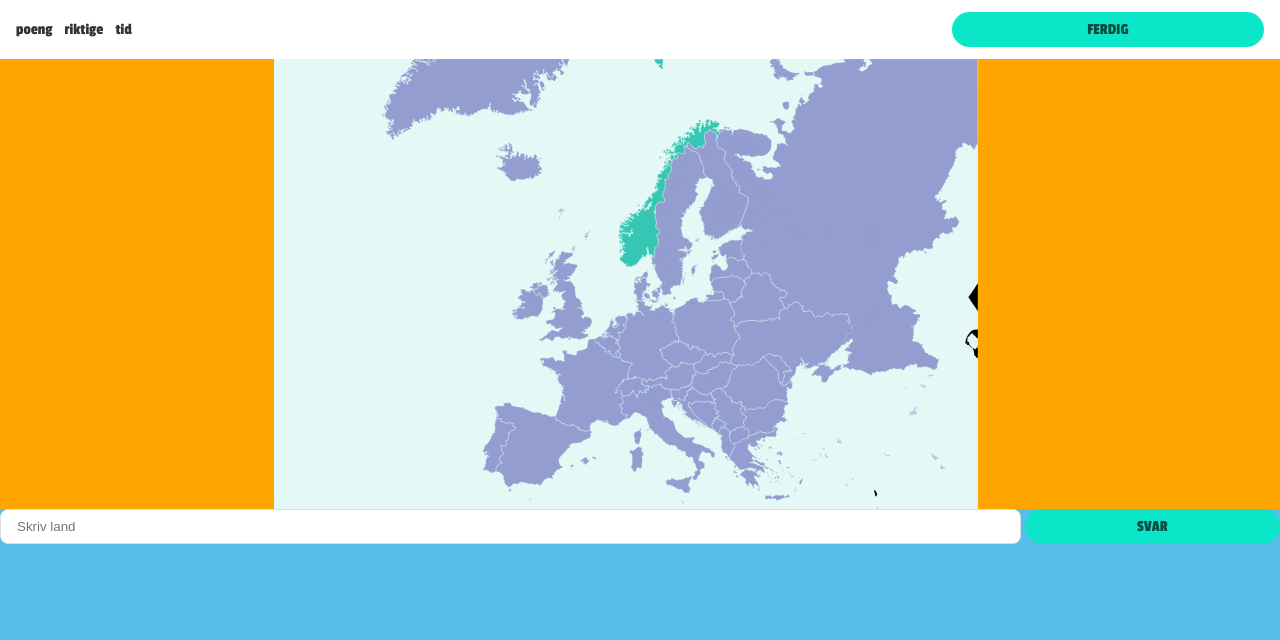
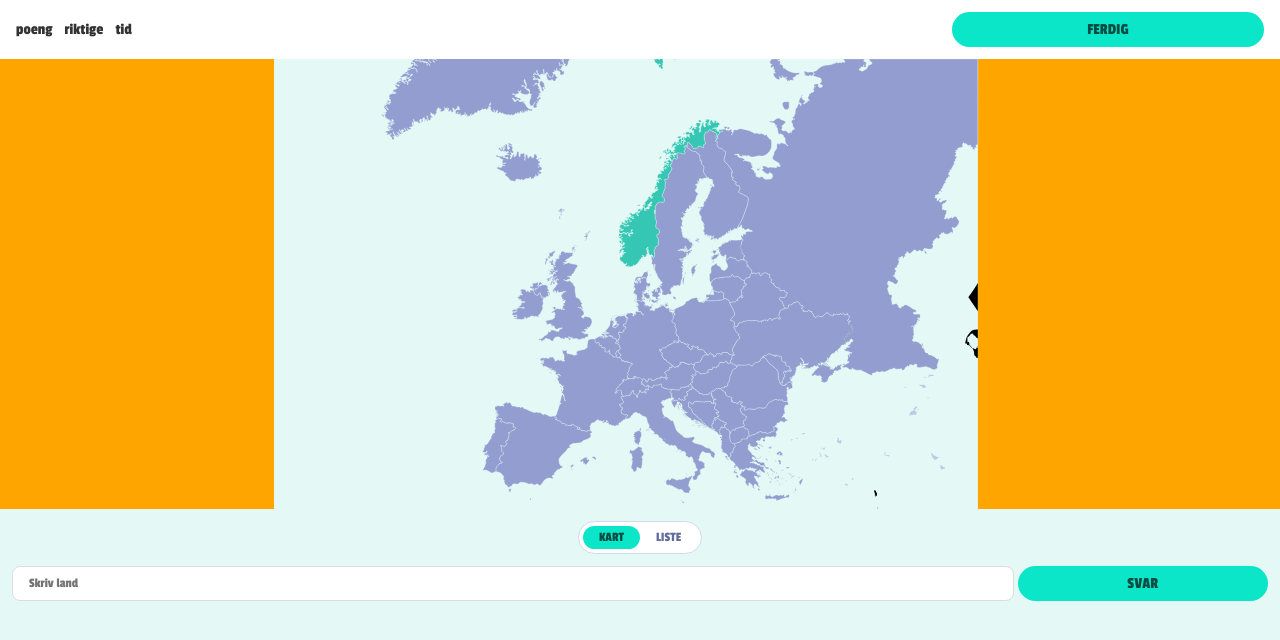
Before and after one commit to shady356/country-game, a Vue app: page /play in a window 1280 px wide. Shown: the top 640 px of the page. Built offline with nearby package versions, Linux system fonts and the light colour scheme.

Commit message:
feat: bas- tabs

```diff
--- a/public/index.html
+++ b/public/index.html
@@ -1,5 +1,5 @@
 <!DOCTYPE html>
-<html lang="">
+<html lang="no">
   <head>
     <meta charset="utf-8">
     <meta http-equiv="X-UA-Compatible" content="IE=edge">
--- a/src/App.vue
+++ b/src/App.vue
@@ -15,8 +15,8 @@
 body {
   margin: 0;
   padding: 0;
-  background: #56BEEB;
-  color: #fff;
+  background: #E4F9F5;
+  color: #616B9C;
   font-family: 'Passion One', cursive;
 }
 ul {
--- a/src/components/Game.vue
+++ b/src/components/Game.vue
@@ -1,8 +1,16 @@
 <template>
-  <div>
+  <div class="game">
     <div class="map-wrapper">
       <EuropeMap class="map-wrapper__map" />
     </div>
+    <BaseTabs class="select-view-tabs">
+      <BaseTab :active="isTabSelected(0)" @click="selectTab(0)">
+        Kart
+      </BaseTab>
+      <BaseTab :active="isTabSelected(1)" @click="selectTab(1)">
+        Liste
+      </BaseTab>
+    </BaseTabs>
     <div class="footer">
       <BaseInput class="footer__input" />
       <BaseButton theme="cta" class="footer__button">Svar</BaseButton>
@@ -12,18 +20,40 @@
 
 <script>
 import BaseInput from '@/components/base/BaseInput'
+import BaseTabs from '@/components/base/BaseTabs'
+import BaseTab from '@/components/base/BaseTab'
 import EuropeMap from '@/components/EuropeMap'
 import BaseButton from '@/components/base/BaseButton.vue'
 export default {
   components: {
     BaseInput,
     EuropeMap,
-    BaseButton
+    BaseButton,
+    BaseTabs,
+    BaseTab
+  },
+  data() {
+    return {
+      selectedTabIndex: 0
+    }
+  },
+  methods: {
+    isTabSelected(index) {
+      return this.selectedTabIndex === index
+    },
+    selectTab(index) {
+      this.selectedTabIndex = index
+    }
   }
 }
 </script>
 
 <style lang="scss" scoped>
+.game {
+  display: flex;
+  flex-direction: column;
+  align-items: center;
+  gap: var(--size-4);
   .map-wrapper {
     width: 100%;
     height: 450px;
@@ -33,10 +63,15 @@ export default {
       background: orange;
     }
   }
+  .select-view-tabs {
+    width: fit-content;
+  }
   .footer {
     display: flex;
     justify-content: space-between;
+    width: 100%;
     gap: var(--size-2);
+    padding: 0 var(--size-4);
 
     &__input {
       width: 80%;
@@ -45,4 +80,5 @@ export default {
       width: 20%;
     }
   }
+}
 </style>
--- a/src/components/base/BaseInput.vue
+++ b/src/components/base/BaseInput.vue
@@ -17,6 +17,7 @@ export default {
   background: #fff;
   border: 1px solid #ddd;
   border-radius: var(--size-3);
-  padding: var(--size-3) var(--size-5)
+  padding: var(--size-3) var(--size-5);
+  font-family: 'Passion One', cursive;
 }
 </style>
--- /dev/null
+++ b/src/components/base/BaseTab.vue
@@ -0,0 +1,37 @@
+<template>
+  <button :class="['base-tab', {'base-tab--active': active}]" @click="click()"><slot /></button>
+</template>
+
+<script>
+export default {
+  props: {
+    active: {
+      type: Boolean,
+      reqiured: false,
+      default: false
+    }
+  },
+  methods: {
+    click() {
+      this.$emit('click')
+    }
+  }
+}
+</script>
+
+<style scoped lang="scss">
+  .base-tab {
+    font-family: 'Passion One', cursive;
+    padding: var(--size-2) var(--size-5);
+    color: #616B9C;
+    text-transform: uppercase;
+    border: none;
+    background-color: transparent;
+    border-radius: var(--size-6);
+
+    &--active {
+      background-color: #0be5c8;
+      color: #084b42;
+    }
+  }
+</style>
--- /dev/null
+++ b/src/components/base/BaseTabs.vue
@@ -0,0 +1,21 @@
+<template>
+  <div class="tabs">
+    <slot />
+  </div>
+</template>
+
+<script>
+export default {
+
+}
+</script>
+
+<style scoped lang="scss">
+  .tabs {
+    display: flex;
+    background: #fff;
+    padding: var(--size-2) var(--size-2);
+    border-radius: var(--size-6);
+    border: 1px solid #D4D9EF;
+  }
+</style>
```
Lines whose indentation alone changed are shown as unchanged.
